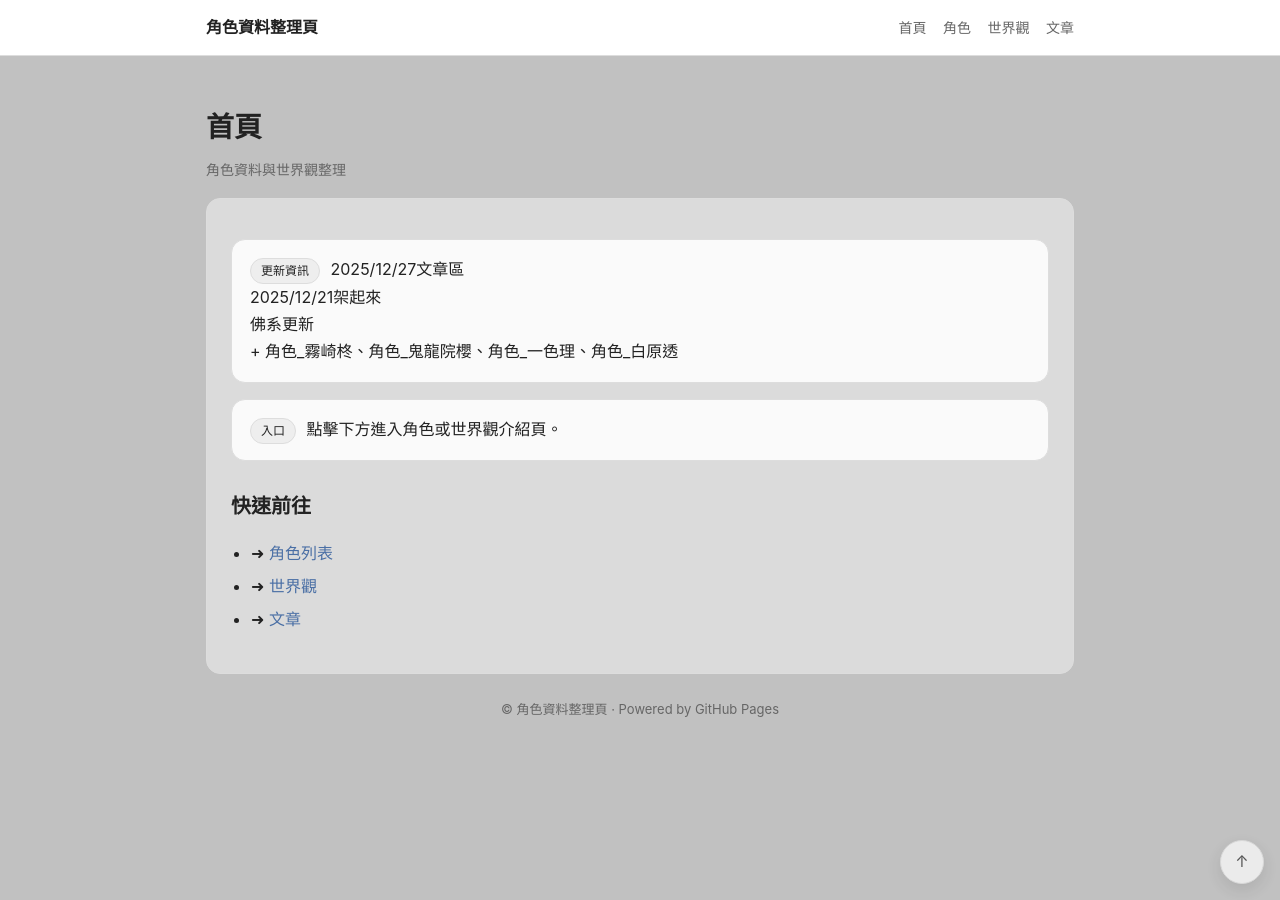
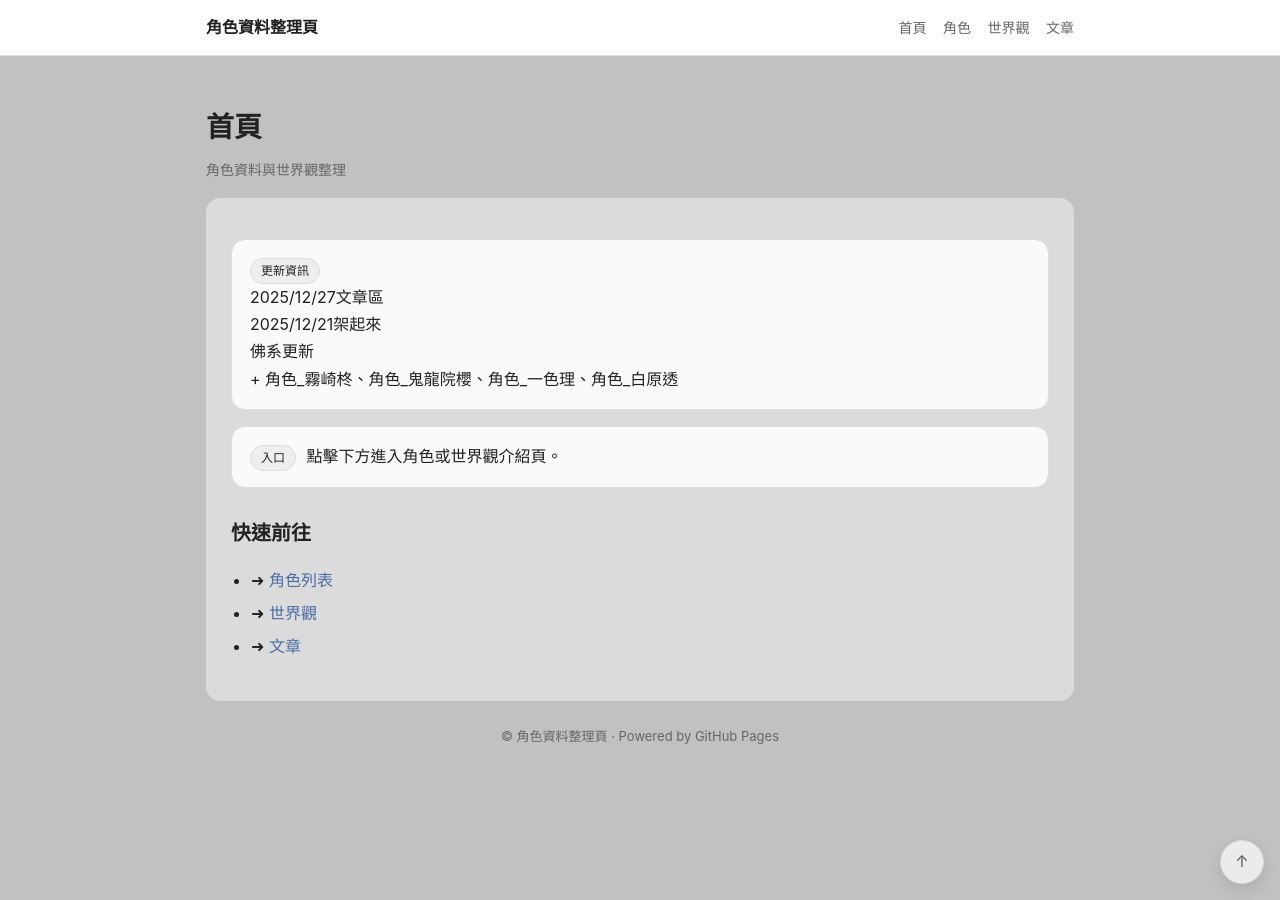
Before and after one commit to yoyoseal/char-archive, a Jekyll site: the page built from index.md, in a window 1280 px wide. Built offline with Jekyll 4.4.1, drawn with Linux system fonts in a browser that asks for light colours.

Commit message:
Update index.md

```diff
--- a/index.md
+++ b/index.md
@@ -3,7 +3,7 @@ title: 首頁
 subtitle: 角色資料與世界觀整理
 ---
 <div class="card">
-  <span class="badge">更新資訊</span>
+  <span class="badge">更新資訊</span><br>
   2025/12/27文章區<br>
   2025/12/21架起來<br>
   佛系更新<br>
```
